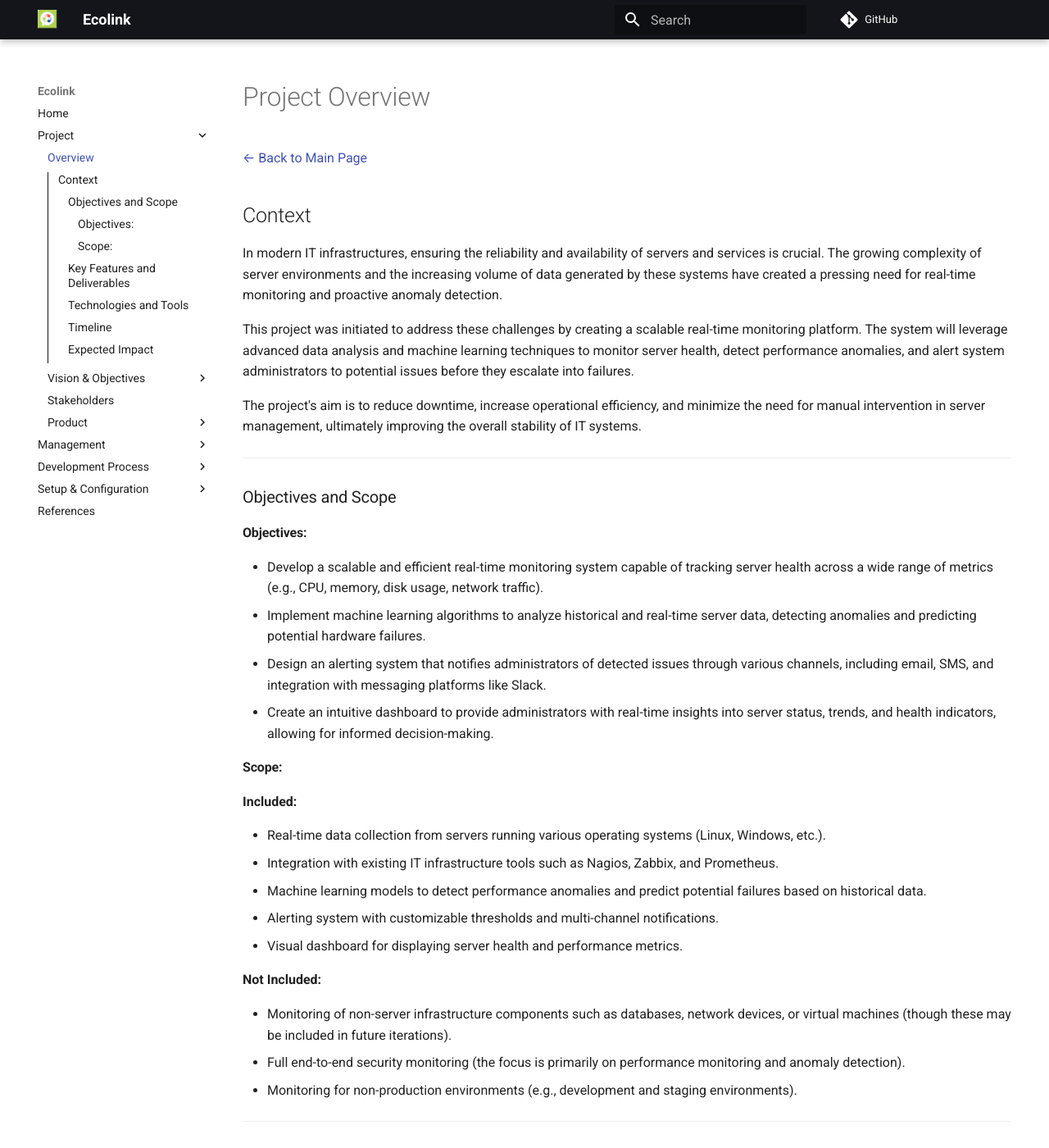
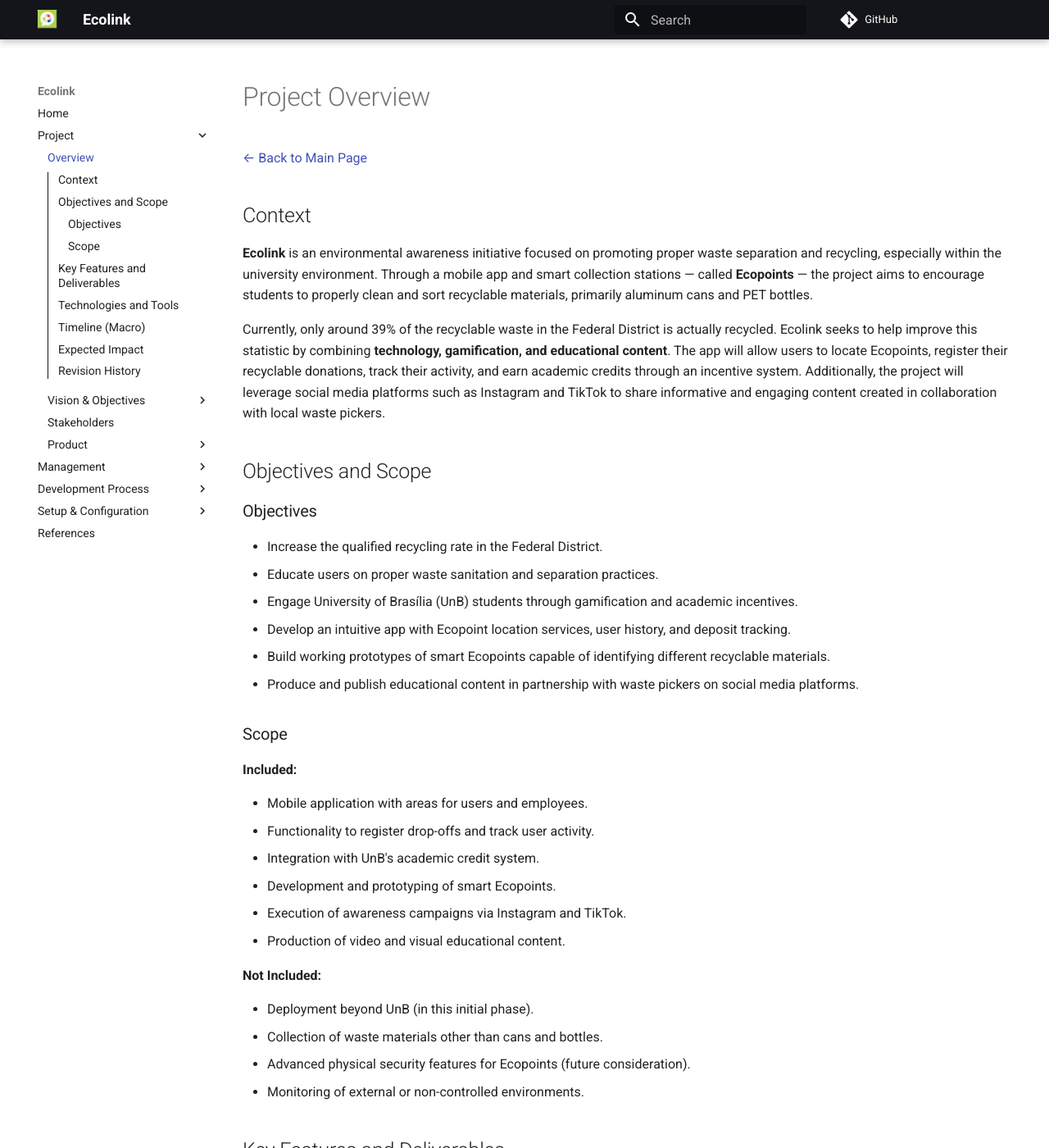
Before and after one commit to ErasmusEgalitarian/ecolink-docs, an MkDocs documentation site: the page built from docs/project/overview.md, in a window 1280 px wide and 1400 px high. Shown: the whole window at 82% size. Built offline with MkDocs 1.6.1 and Material for MkDocs 9.7.7, drawn with Linux system fonts in a browser that asks for light colours; comment, search, counter and statistics services are not loaded; some of the changed text lies outside the part shown.

Commit message:
docs: update overview file
replace the template information with ecolink information

```diff
--- a/docs/project/overview.md
+++ b/docs/project/overview.md
@@ -4,98 +4,84 @@
 
 ## Context
 
-In modern IT infrastructures, ensuring the reliability and availability of servers and services is crucial. The growing complexity of server environments and the increasing volume of data generated by these systems have created a pressing need for real-time monitoring and proactive anomaly detection.
+**Ecolink** is an environmental awareness initiative focused on promoting proper waste separation and recycling, especially within the university environment. Through a mobile app and smart collection stations — called **Ecopoints** — the project aims to encourage students to properly clean and sort recyclable materials, primarily aluminum cans and PET bottles.
 
-This project was initiated to address these challenges by creating a scalable real-time monitoring platform. The system will leverage advanced data analysis and machine learning techniques to monitor server health, detect performance anomalies, and alert system administrators to potential issues before they escalate into failures.
+Currently, only around 39% of the recyclable waste in the Federal District is actually recycled. Ecolink seeks to help improve this statistic by combining **technology, gamification, and educational content**. The app will allow users to locate Ecopoints, register their recyclable donations, track their activity, and earn academic credits through an incentive system. Additionally, the project will leverage social media platforms such as Instagram and TikTok to share informative and engaging content created in collaboration with local waste pickers.
 
-The project's aim is to reduce downtime, increase operational efficiency, and minimize the need for manual intervention in server management, ultimately improving the overall stability of IT systems.
+## Objectives and Scope
 
----
+### Objectives
 
-### Objectives and Scope
+- Increase the qualified recycling rate in the Federal District.
+- Educate users on proper waste sanitation and separation practices.
+- Engage University of Brasília (UnB) students through gamification and academic incentives.
+- Develop an intuitive app with Ecopoint location services, user history, and deposit tracking.
+- Build working prototypes of smart Ecopoints capable of identifying different recyclable materials.
+- Produce and publish educational content in partnership with waste pickers on social media platforms.
 
-#### Objectives:
-
-* Develop a scalable and efficient real-time monitoring system capable of tracking server health across a wide range of metrics (e.g., CPU, memory, disk usage, network traffic).
-* Implement machine learning algorithms to analyze historical and real-time server data, detecting anomalies and predicting potential hardware failures.
-* Design an alerting system that notifies administrators of detected issues through various channels, including email, SMS, and integration with messaging platforms like Slack.
-* Create an intuitive dashboard to provide administrators with real-time insights into server status, trends, and health indicators, allowing for informed decision-making.
-
-#### Scope:
+### Scope
 
 **Included:**
 
-* Real-time data collection from servers running various operating systems (Linux, Windows, etc.).
-* Integration with existing IT infrastructure tools such as Nagios, Zabbix, and Prometheus.
-* Machine learning models to detect performance anomalies and predict potential failures based on historical data.
-* Alerting system with customizable thresholds and multi-channel notifications.
-* Visual dashboard for displaying server health and performance metrics.
+- Mobile application with areas for users and employees.
+- Functionality to register drop-offs and track user activity.
+- Integration with UnB's academic credit system.
+- Development and prototyping of smart Ecopoints.
+- Execution of awareness campaigns via Instagram and TikTok.
+- Production of video and visual educational content.
 
 **Not Included:**
 
-* Monitoring of non-server infrastructure components such as databases, network devices, or virtual machines (though these may be included in future iterations).
-* Full end-to-end security monitoring (the focus is primarily on performance monitoring and anomaly detection).
-* Monitoring for non-production environments (e.g., development and staging environments).
+- Deployment beyond UnB (in this initial phase).
+- Collection of waste materials other than cans and bottles.
+- Advanced physical security features for Ecopoints (future consideration).
+- Monitoring of external or non-controlled environments.
 
----
+## Key Features and Deliverables
 
-### Key Features and Deliverables
+| Feature / Deliverable        | Description                                                                              |
+| ---------------------------- | ---------------------------------------------------------------------------------------- |
+| **Ecolink App**              | Enables users to locate Ecopoints, register recyclable drop-offs, and track performance. |
+| **Gamification System**      | Encourages recycling through a point system convertible into academic credits.           |
+| **Educational Content**      | Videos and posts produced with waste pickers to promote proper recycling practices.      |
+| **Smart Ecopoint Prototype** | Intelligent bin capable of recognizing different materials (e.g., by weight or type).    |
+| **Social Media Campaigns**   | Engagement through Instagram and TikTok, with awareness posts and video content.         |
+| **Documentation & Research** | Studies on feasibility, benchmarking, and prototyping documentation.                     |
 
-The key features and deliverables of this project include:
+## Technologies and Tools
 
-| Feature                            | Description                                                                                                            |
-| ---------------------------------- | ---------------------------------------------------------------------------------------------------------------------- |
-| **Data Collection Service**  | Real-time ingestion of server performance metrics.                                                                     |
-| **Anomaly Detection Engine** | Machine learning-based analysis for identifying anomalies and predicting failures.                                     |
-| **Alerting System**          | Multi-channel notifications for administrators.                                                                        |
-| **Web Dashboard**            | A user-friendly interface displaying real-time server status and health metrics.                                       |
-| **Documentation and API**    | Comprehensive documentation on how to deploy, use, and integrate the monitoring platform with existing infrastructure. |
+| Area             | Tools and Technologies                                                         |
+| ---------------- | ------------------------------------------------------------------------------ |
+| **Backend**      | Node.js or Python; PostgreSQL for structured data.                             |
+| **Frontend**     | React Native or Flutter for cross-platform mobile development.                 |
+| **Hardware**     | Arduino or Raspberry Pi; sensors for weight or material detection.             |
+| **Gamification** | Points and achievements system tied to real-life impact and credit conversion. |
+| **Social Media** | Instagram, TikTok, Canva/Figma for content planning and visual identity.       |
+| **Integrations** | UnB’s academic system, geolocation APIs for map and Ecopoint discovery.        |
 
----
+## Timeline (Macro)
 
-### Technologies and Tools
+| Phase                                 | Estimated Duration | Key Activities                                                                                            |
+| ------------------------------------- | ------------------ | --------------------------------------------------------------------------------------------------------- |
+| **Phase 1: Research & Planning**      | Months 0–2         | Market studies, stakeholder engagement, tech scope definition.                                            |
+| **Phase 2: Initial Development**      | Months 2–5         | App prototype, Ecopoint concept, content creation.                                                        |
+| **Phase 3: Validation & Integration** | Months 5–8         | User testing, feedback-based adjustments.                                                                 |
+| **Phase 4: Launch & Expansion**       | Months 8–12        | Integration with UnB system, Pilot launch, social media rollout, data collection, and performance review. |
 
-The platform will be built using a range of technologies to ensure scalability, reliability, and ease of use:
+## Expected Impact
 
-| Technology Area              | Tools and Frameworks                                                             |
-| ---------------------------- | -------------------------------------------------------------------------------- |
-| **Backend**            | Python (Flask/FastAPI), Docker, Kubernetes for container orchestration.          |
-| **Machine Learning**   | Scikit-learn, TensorFlow for training models and anomaly detection.              |
-| **Frontend**           | React.js for the web interface, D3.js for dynamic visualizations.                |
-| **Database**           | PostgreSQL for time-series data storage, MongoDB for logs and unstructured data. |
-| **Alerting Framework** | Integrations with SMTP, Twilio for SMS, and Slack API.                           |
+| Benefit                     | Description                                                                          |
+| --------------------------- | ------------------------------------------------------------------------------------ |
+| **Increased Recycling**     | Promotes better recycling habits and increases the rate of qualified waste disposal. |
+| **Environmental Awareness** | Educates the community with real-world guidance from waste professionals.            |
+| **Student Engagement**      | Offers students meaningful participation and academic benefits.                      |
+| **Scalability Potential**   | Can be replicated in other institutions and communities.                             |
 
----
+## Revision History
 
-### Timeline
-
-The project is expected to be completed over the following phases:
-
-| Phase             | Duration    | Tasks                                                                                                              |
-| ----------------- | ----------- | ------------------------------------------------------------------------------------------------------------------ |
-| **Phase 1** | 0-3 months  | Research, data collection infrastructure, initial prototype for anomaly detection.                                 |
-| **Phase 2** | 3-6 months  | Development of the alerting system, integration with existing infrastructure, and machine learning model training. |
-| **Phase 3** | 6-9 months  | Dashboard development, user interface design, and system optimizations.                                            |
-| **Phase 4** | 9-12 months | Deployment, testing in real-world environments, and final adjustments based on user feedback.                      |
-
----
-
-### Expected Impact
-
-Upon completion, the monitoring platform will offer the following benefits to IT administrators and organizations:
-
-| Benefit                               | Description                                                                     |
-| ------------------------------------- | ------------------------------------------------------------------------------- |
-| **Proactive failure detection** | Minimize downtime and manual troubleshooting through machine learning.          |
-| **Faster response times**       | Address critical performance issues more quickly, improving system reliability. |
-| **Scalability**                 | Monitor large and diverse server infrastructures.                               |
-| **Cost savings**                | Reduce the need for manual monitoring and improve resource utilization.         |
-| **Improved system performance** | Enable data-driven optimization and capacity planning.                          |
-
-# Revision History
-
-| Date       | Version | Changes                           | Authors |
-| ---------- | ------- | --------------------------------- | ------- |
-| 2025-03-28 | 0.1     | Document creation                 | [Cainã Freitas](https://github.com/freitasc) and [Lucas Antunes](https://github.com/LucasGSAntunes)        |
+| Date       | Version | Changes                                  | Authors                                                                                             |
+| ---------- | ------- | ---------------------------------------- | --------------------------------------------------------------------------------------------------- |
+| 03/28/2024 | 0.1     | Document creation                        | [Cainã Freitas](https://github.com/freitasc) and [Lucas Antunes](https://github.com/LucasGSAntunes) |
+| 04/08/2025 | 0.2     | Update document with ecolink information | [Mateus Vieira](https://github.com/matix0)                                                          |
 
 [← Back to Main Page](../index.md)
```
